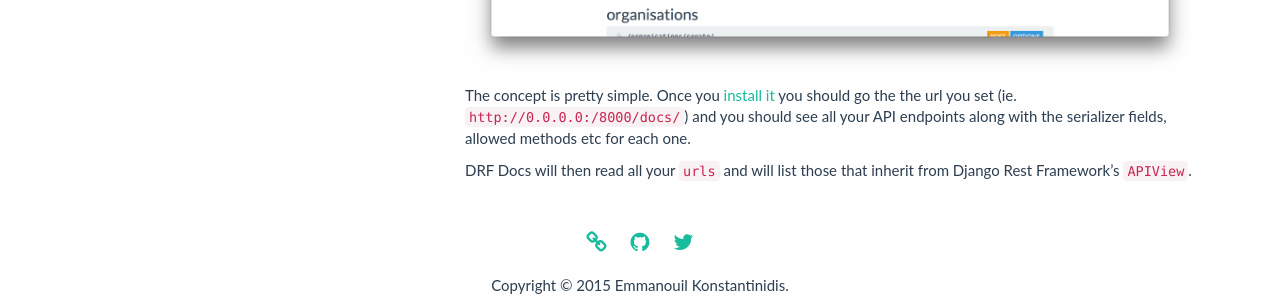
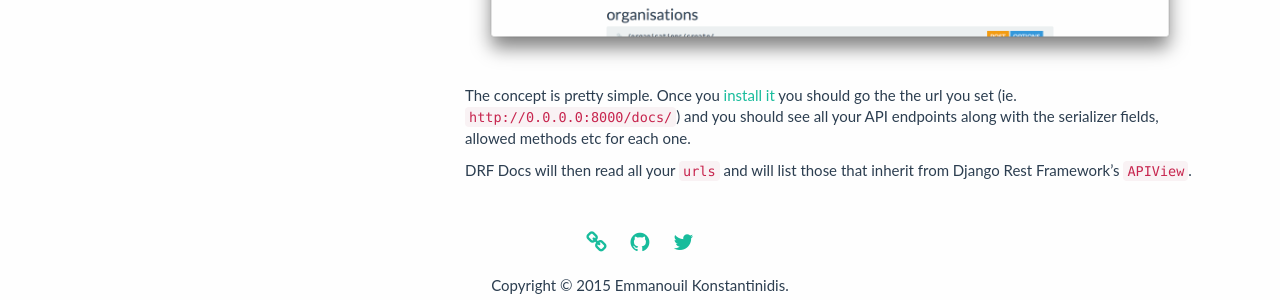
Before and after one commit to manosim/django-rest-framework-docs, a Jekyll site: the page built from _docs/home.md, in a window 1280 px wide. Shown: the part 894-1194 px from the top of the page. Built offline with Jekyll 4.4.1, drawn with Linux system fonts in a browser that asks for light colours; some web fonts are replaced.

Commit message:
Typo, homepage

```diff
--- a/_docs/home.md
+++ b/_docs/home.md
@@ -12,6 +12,6 @@ Django Rest Framework Docs (DRF Docs) allows you to list all your API Endpoints
 
 <img class="img-responsive" src="static/images/mockup.png" alt="Mock Up" />
 
-The concept is pretty simple. Once you [install it](/docs/installation/) you should go the the url you set (ie. `http://0.0.0.0:/8000/docs/`) and you should see all your API endpoints along with the serializer fields, allowed methods etc for each one.
+The concept is pretty simple. Once you [install it](/docs/installation/) you should go the the url you set (ie. `http://0.0.0.0:8000/docs/`) and you should see all your API endpoints along with the serializer fields, allowed methods etc for each one.
 
 DRF Docs will then read all your `urls` and will list those that inherit from Django Rest Framework's `APIView`.
```
